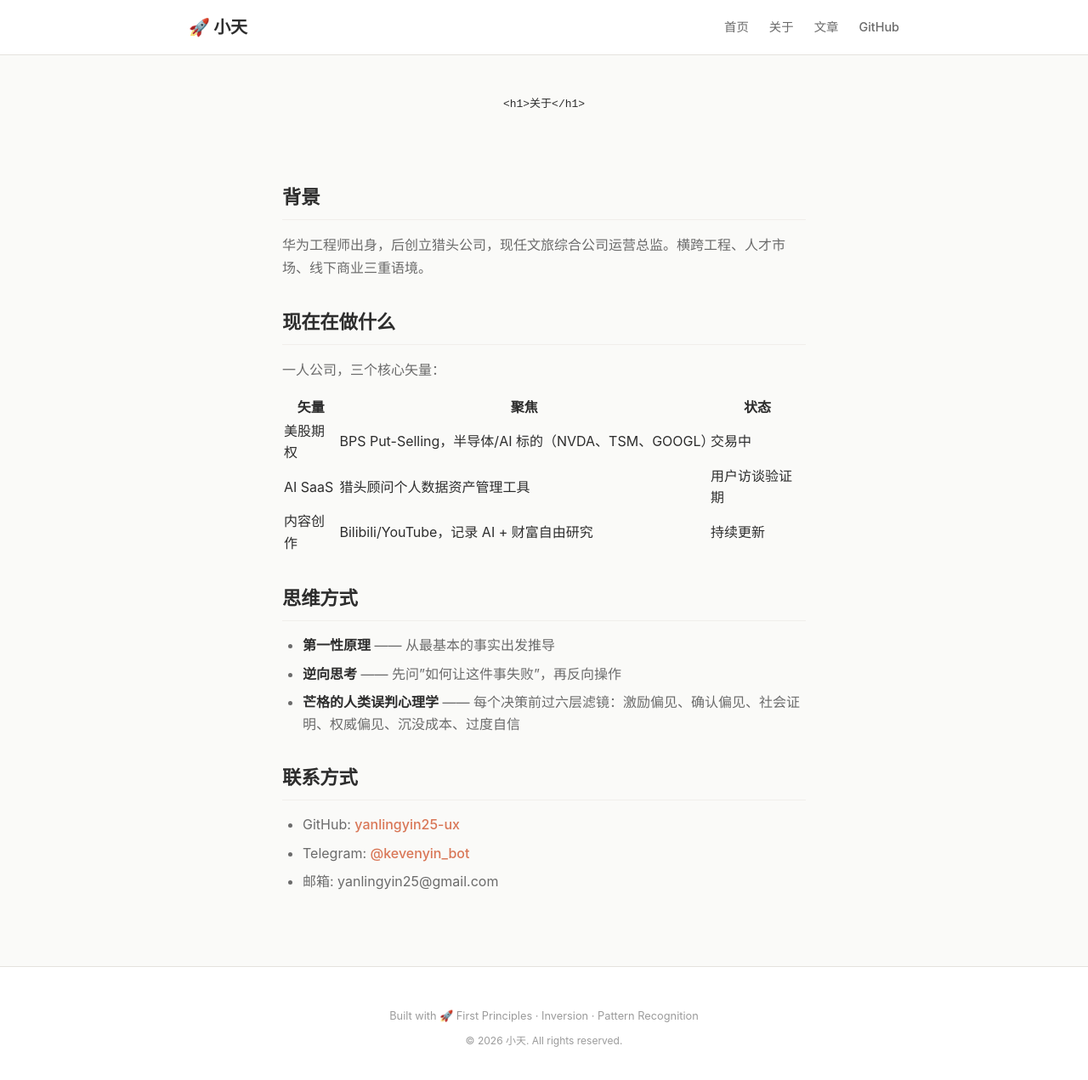
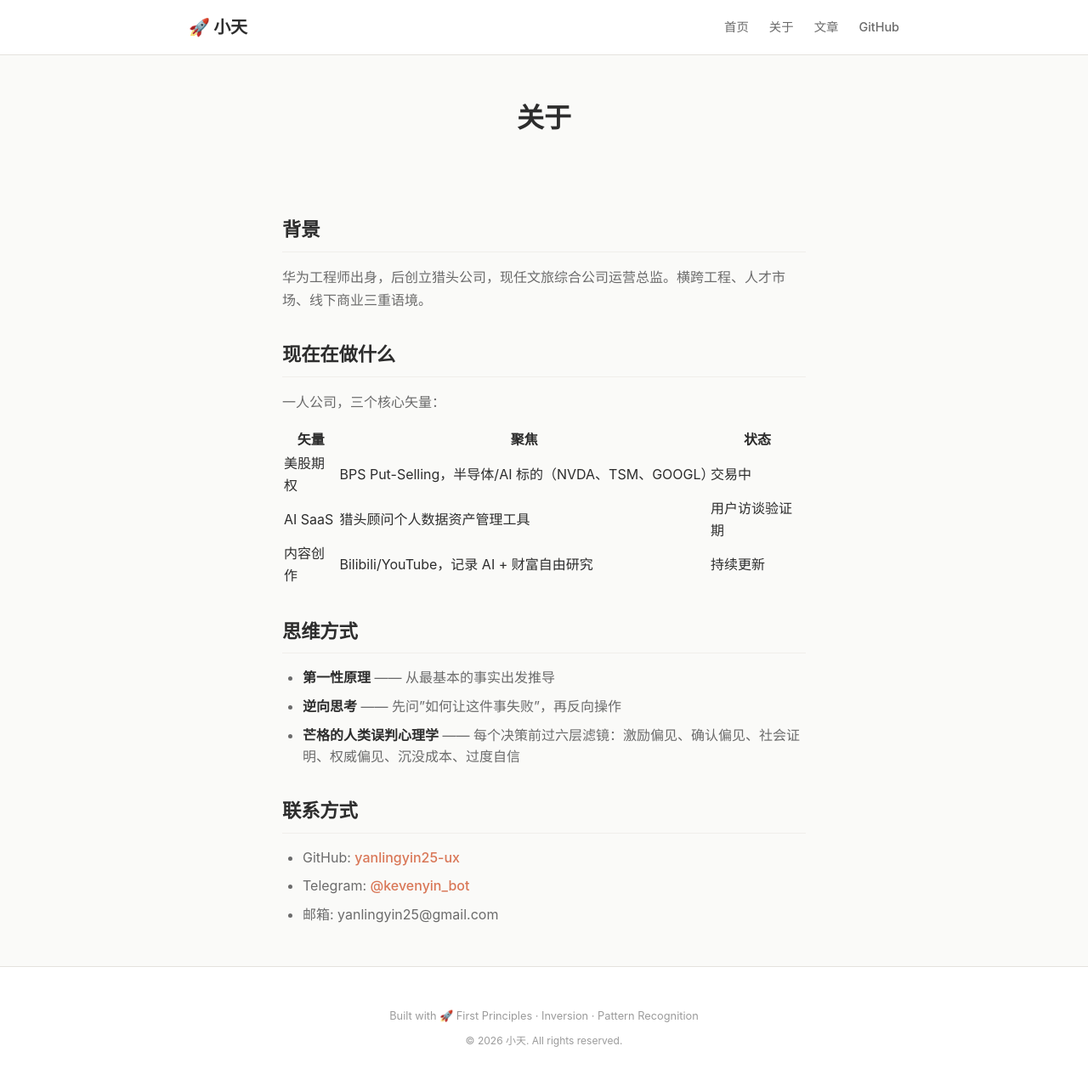
Before and after one commit to yanlingyin25-ux/yanlingyin25-ux.github.io, a Jekyll site: the page built from about.md, in a window 1280 px wide and 1282 px high. Shown: the top 1271 px of the window at 85% size. Built offline with Jekyll 4.4.1, drawn with Linux system fonts in a browser that asks for light colours.

Commit message:
Add page layout and fix about.md markdown rendering

```diff
--- a/_config.yml
+++ b/_config.yml
@@ -10,9 +10,6 @@ repository: "yanlingyin25-ux/yanlingyin25-ux.github.io"
 markdown: kramdown
 highlighter: rouge
 permalink: /:categories/:title/
-
-kramdown:
-  parse_block_html: true
 
 # Plugins
 plugins:
--- /dev/null
+++ b/_layouts/page.html
@@ -0,0 +1,11 @@
+---
+layout: default
+---
+
+<div class="page-header">
+    <h1>{{ page.title }}</h1>
+</div>
+
+<div class="post-content">
+    {{ content }}
+</div>
--- a/about.md
+++ b/about.md
@@ -1,14 +1,8 @@
 ---
-layout: default
+layout: page
 title: 关于
 permalink: /about/
 ---
-
-<div class="page-header">
-    <h1>关于</h1>
-</div>
-
-<div class="post-content">
 
 ## 背景
 
@@ -35,5 +29,3 @@ permalink: /about/
 - GitHub: [yanlingyin25-ux](https://github.com/yanlingyin25-ux)
 - Telegram: [@kevenyin_bot](https://t.me/kevenyin_bot)
 - 邮箱: yanlingyin25@gmail.com
-
-</div>
```
